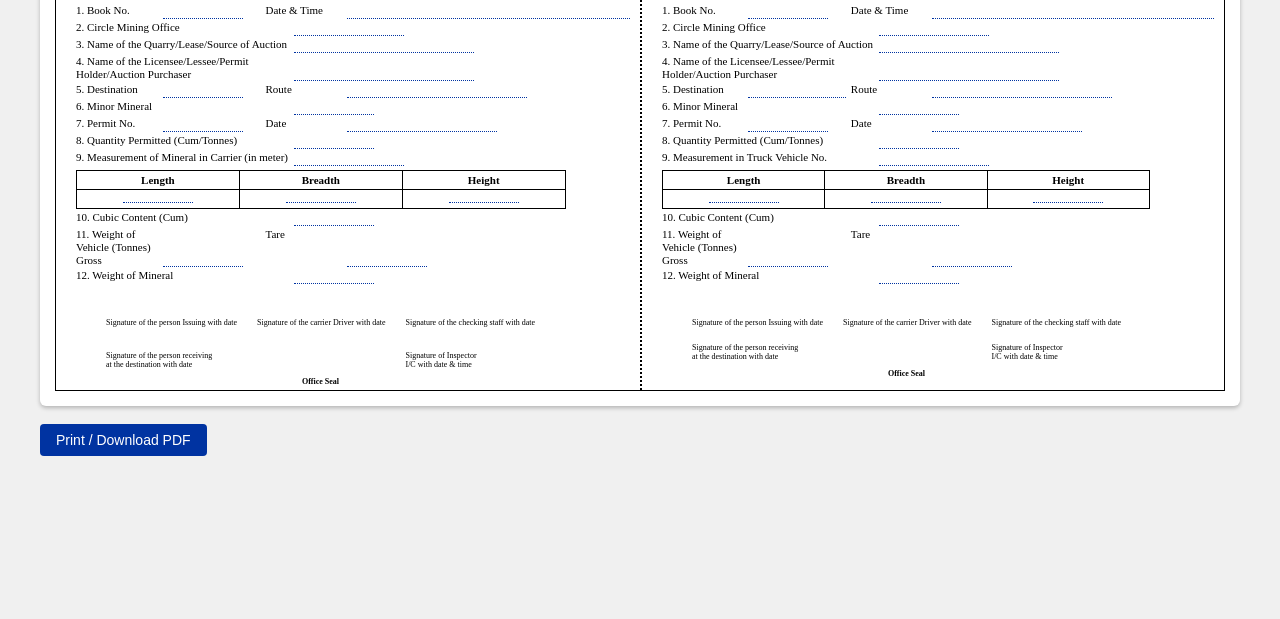
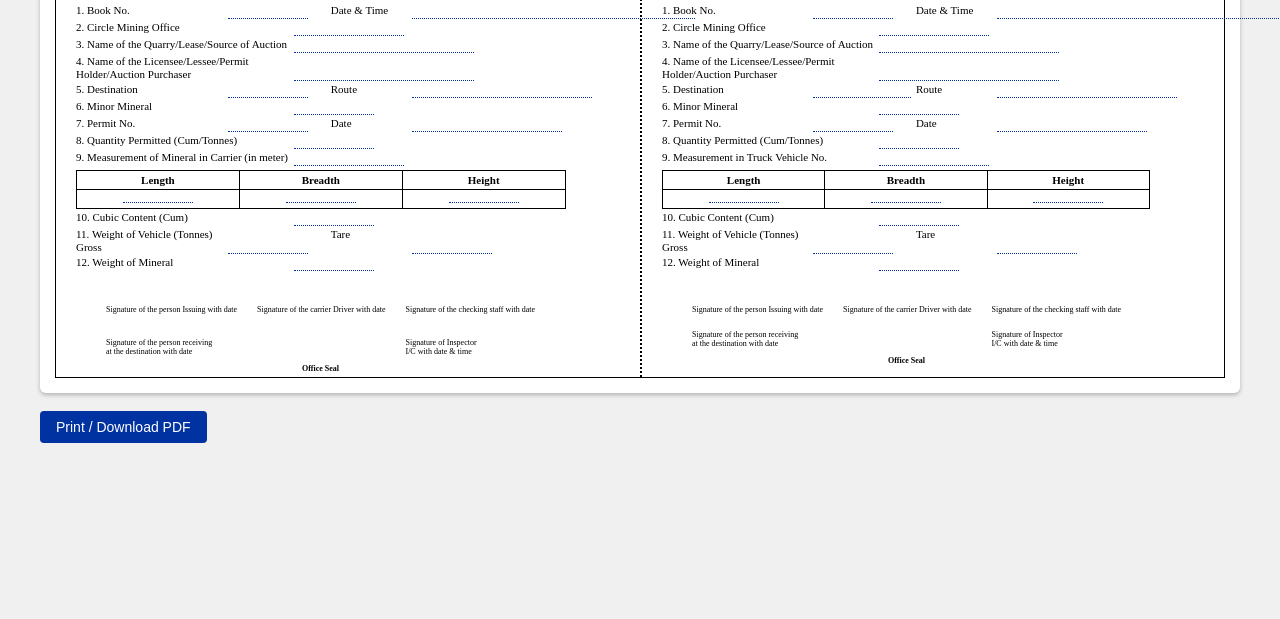
Before and after one commit to AlienMinus/road-pass, a plain HTML site: page transit-pass.html in a window 1280 px wide. Shown: the part 181-800 px from the top of the page. Drawn offline with Linux system fonts and the light colour scheme.

Commit message:
update date fix

```diff
--- a/style.css
+++ b/style.css
@@ -100,7 +100,7 @@ label {
 }
 /* Row with two Q&A pairs on one line */
 .row.two-items {
-    grid-template-columns: 15% 18% 14% 52% !important;
+    grid-template-columns: 27% 18% 14% 52% !important;
     column-gap: 5px !important;
     margin: 2px 0;
 }
```
